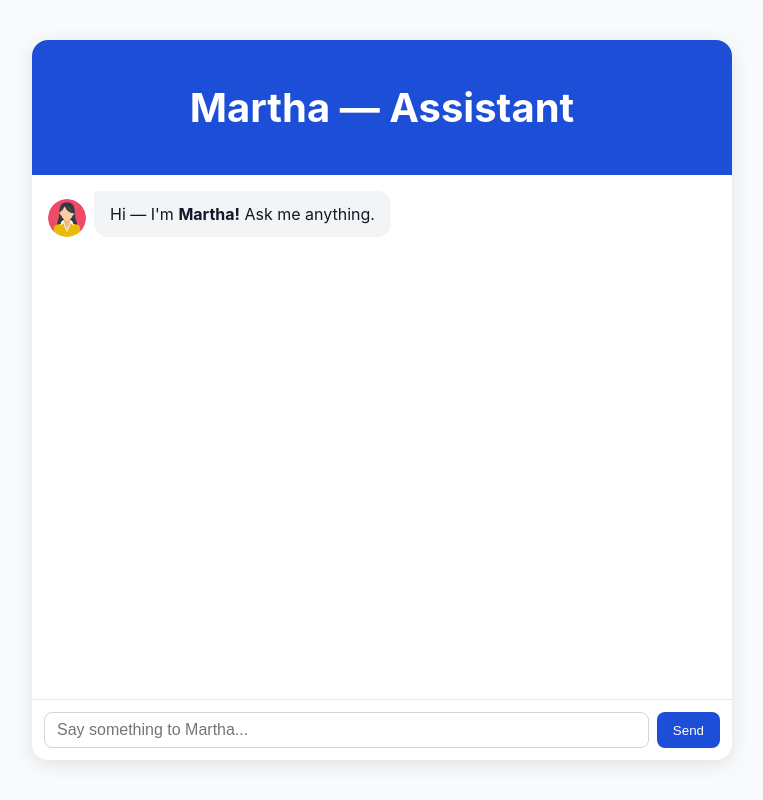
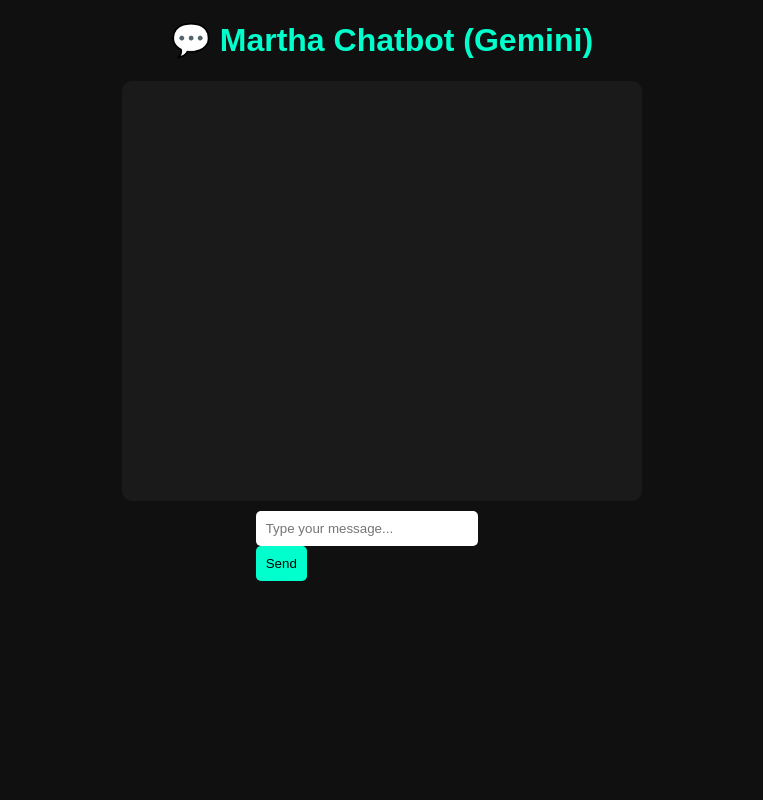
Before and after one commit to rhema5002/martha-chatbot2, a website: page public/index.html in a window 1280 px wide. Shown: the whole page, without its empty margins (258-1021 px from the left). Drawn offline with Linux system fonts and the light colour scheme.

Commit message:
Update index.html

```diff
--- a/public/index.html
+++ b/public/index.html
@@ -3,28 +3,76 @@
 <head>
   <meta charset="UTF-8" />
   <meta name="viewport" content="width=device-width, initial-scale=1.0" />
-  <title>Martha — Chatbot</title>
-  <link rel="stylesheet" href="styles.css" />
+  <title>Martha Chatbot (Gemini)</title>
+  <style>
+    body {
+      font-family: "Poppins", sans-serif;
+      background: #101010;
+      color: white;
+      display: flex;
+      flex-direction: column;
+      align-items: center;
+      height: 100vh;
+      margin: 0;
+    }
+    h1 { color: #00ffcc; }
+    #chat-box {
+      width: 90%;
+      max-width: 500px;
+      height: 400px;
+      overflow-y: auto;
+      background: #1a1a1a;
+      border-radius: 10px;
+      padding: 10px;
+      margin-bottom: 10px;
+    }
+    .user { color: #00ffcc; margin: 5px 0; }
+    .bot { color: #ffffff; margin: 5px 0; }
+    input {
+      width: 80%;
+      padding: 10px;
+      border: none;
+      border-radius: 5px;
+      outline: none;
+    }
+    button {
+      padding: 10px;
+      background: #00ffcc;
+      border: none;
+      border-radius: 5px;
+      color: black;
+      cursor: pointer;
+    }
+  </style>
 </head>
 <body>
-  <div class="chat-container">
-    <header class="chat-header">
-      <h1>Martha — Assistant</h1>
-    </header>
-
-    <main id="chatBox" class="chat-box">
-      <div class="message assistant">
-        <img src="martha.png" alt="Martha" class="avatar">
-        <div class="bubble">Hi — I'm <strong>Martha!</strong> Ask me anything.</div>
-      </div>
-    </main>
-
-    <div class="chat-input">
-      <input type="text" id="userInput" placeholder="Say something to Martha..." autocomplete="off" />
-      <button id="sendBtn">Send</button>
-    </div>
+  <h1>💬 Martha Chatbot (Gemini)</h1>
+  <div id="chat-box"></div>
+  <div>
+    <input id="user-input" placeholder="Type your message..." />
+    <button onclick="sendMessage()">Send</button>
   </div>
 
-  <script src="script.js"></script>
+  <script>
+    async function sendMessage() {
+      const input = document.getElementById("user-input");
+      const chatBox = document.getElementById("chat-box");
+      const message = input.value.trim();
+      if (!message) return;
+
+      chatBox.innerHTML += `<div class="user"><b>You:</b> ${message}</div>`;
+      input.value = "";
+
+      const res = await fetch("/api/chat", {
+        method: "POST",
+        headers: { "Content-Type": "application/json" },
+        body: JSON.stringify({ message }),
+      });
+
+      const data = await res.json();
+      chatBox.innerHTML += `<div class="bot"><b>Martha:</b> ${data.reply}</div>`;
+      chatBox.scrollTop = chatBox.scrollHeight;
+    }
+  </script>
 </body>
 </html>
```
